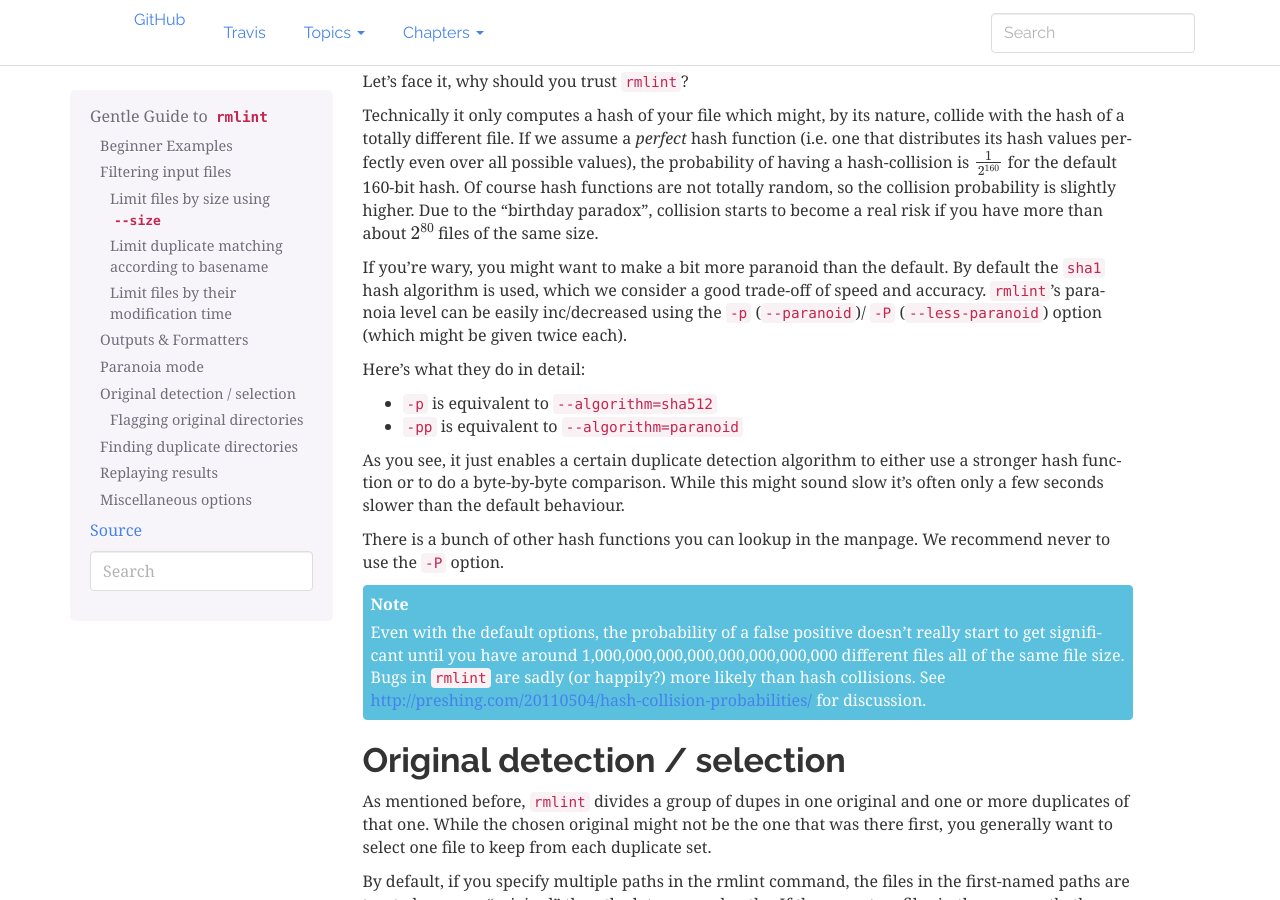
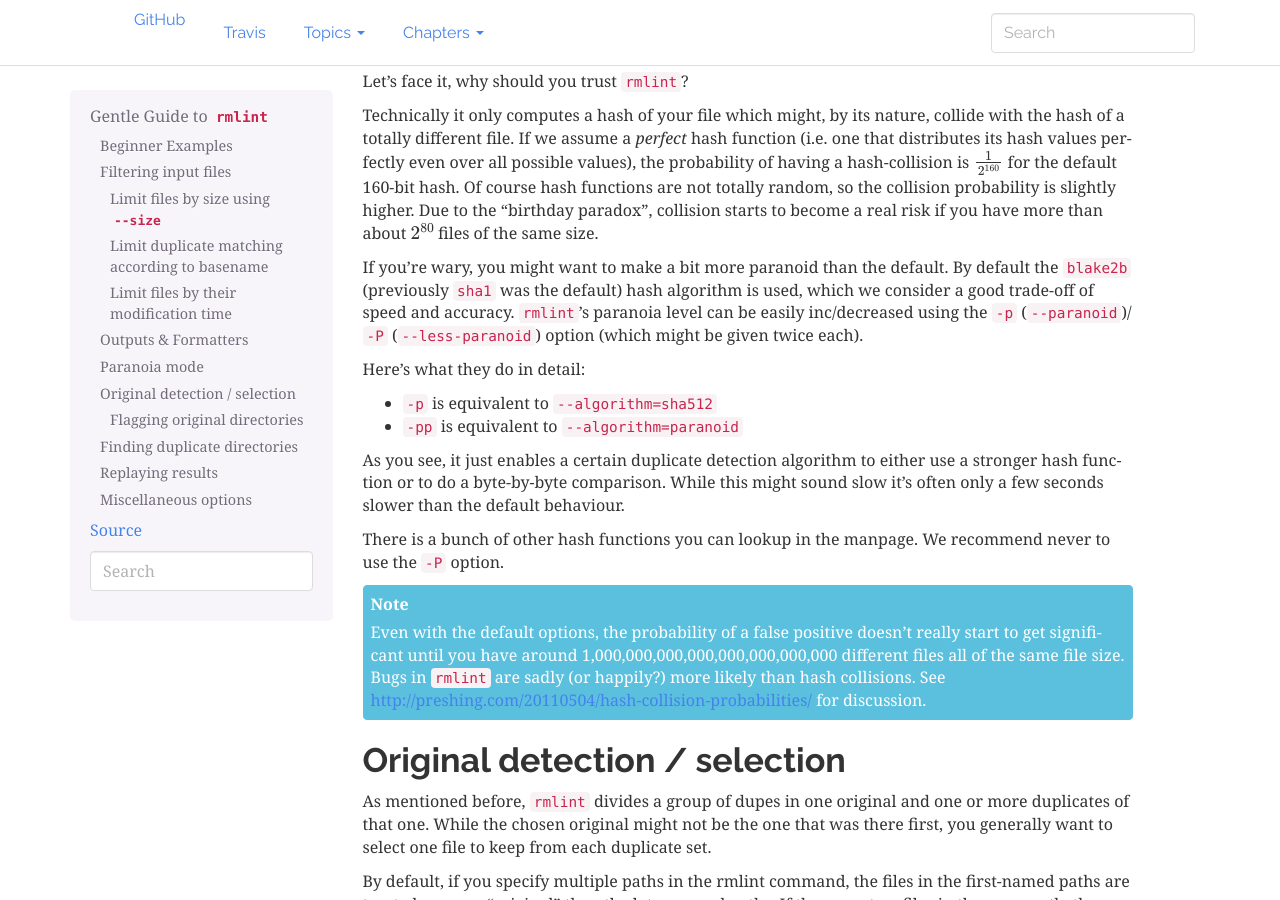
Before and after one commit to sahib/rmlint, a Sphinx documentation site: the page built from docs/tutorial.rst, in a window 1280 px wide and 900 px high, scrolled down 7683 px. Built offline with Sphinx 7.4.7, drawn with Linux system fonts in a browser that asks for light colours.

Commit message:
Change default hash function hash2bp

```diff
--- a/docs/tutorial.rst
+++ b/docs/tutorial.rst
@@ -446,11 +446,11 @@ functions are not totally random, so the collision probability is slightly highe
 Due to the "birthday paradox", collision starts to become a real risk if you have
 more than about :math:`2^{80}` files of the same size.
 
-If you're wary, you might want to make a bit more paranoid than the default.
-By default the ``sha1`` hash algorithm is used, which we consider a good
-trade-off of speed and accuracy. ``rmlint``'s paranoia level can be easily
-inc/decreased using the ``-p`` (``--paranoid``)/ ``-P`` (``--less-paranoid``)
-option (which might be given twice each).
+If you're wary, you might want to make a bit more paranoid than the default. By
+default the ``blake2b`` (previously ``sha1`` was the default) hash algorithm is
+used, which we consider a good trade-off of speed and accuracy. ``rmlint``'s
+paranoia level can be easily inc/decreased using the ``-p`` (``--paranoid``)/
+``-P`` (``--less-paranoid``) option (which might be given twice each).
 
 Here's what they do in detail:
 
```
Also changed, not shown: docs/cautions.rst (+6 -5 lines), docs/rmlint.1.rst (+5 -5 lines), 10 other files.
